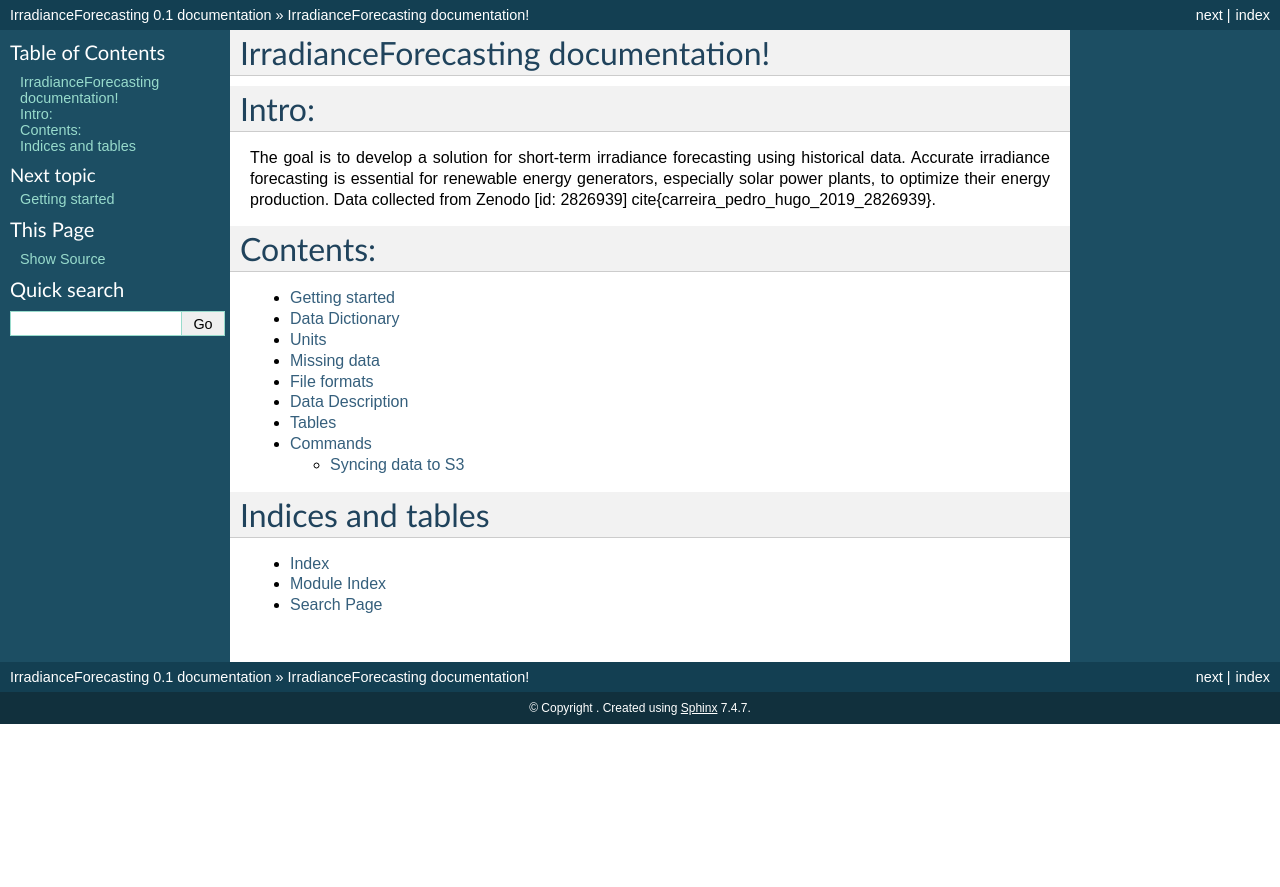
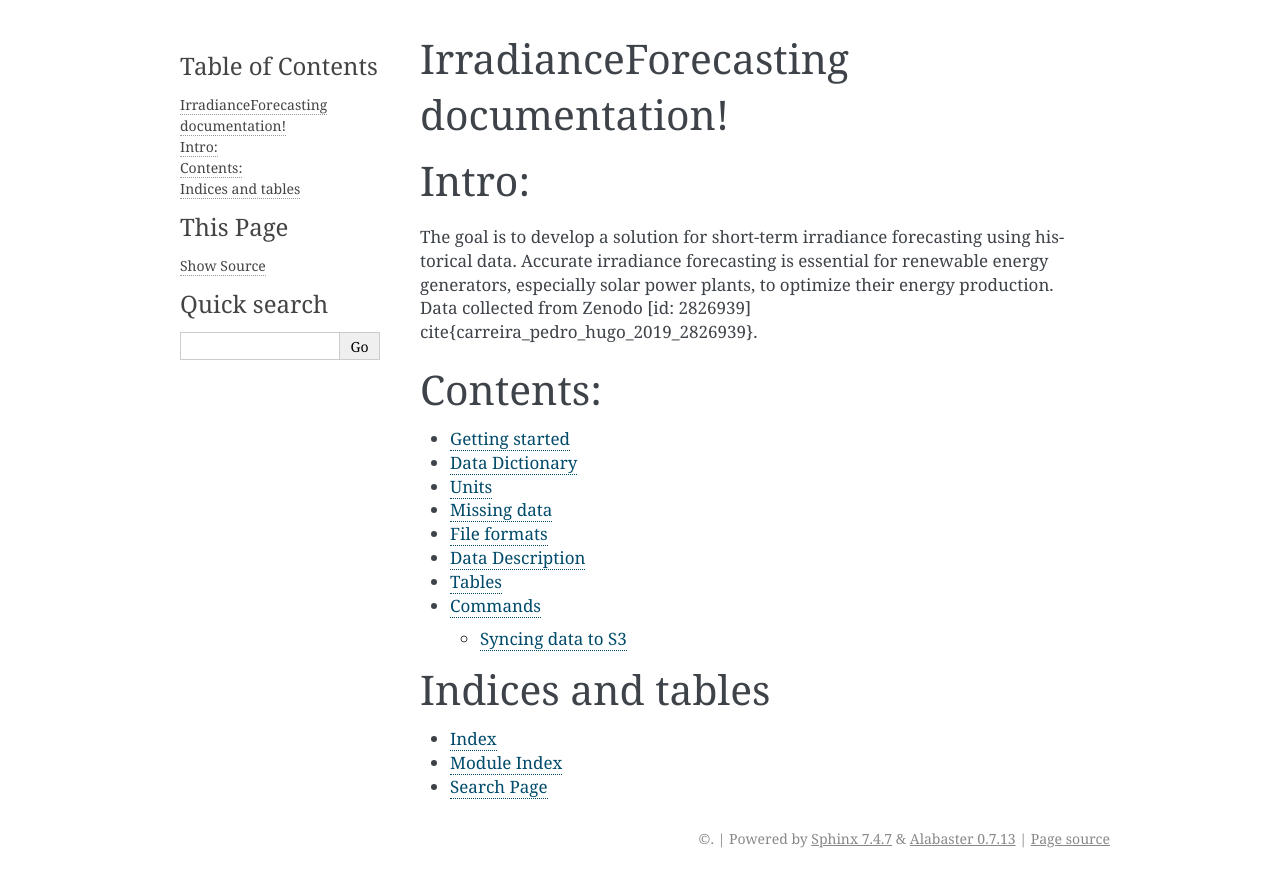
Before and after one commit to AEJaspan/irradianceforecasting, a Sphinx documentation site: the page built from docs/index.rst, in a window 1280 px wide. Shown: the top 887 px of the page. Built offline with Sphinx 7.4.7, drawn with Linux system fonts in a browser that asks for light colours.

Commit message:
Fixing RTD.

```diff
--- a/docs/conf.py
+++ b/docs/conf.py
@@ -17,6 +17,10 @@ from src.data import *
 from src.features import *
 from src.models import *
 from src.utils import *
+
+
+sys.path.insert(0, os.path.abspath('..'))
+
 # If extensions (or modules to document with autodoc) are in another directory,
 # add these directories to sys.path here. If the directory is relative to the
 # documentation root, use os.path.abspath to make it absolute, like shown here.
@@ -29,7 +33,7 @@ from src.utils import *
 
 # Add any Sphinx extension module names here, as strings. They can be extensions
 # coming with Sphinx (named 'sphinx.ext.*') or your custom ones.
-extensions = []
+extensions = ['sphinx.ext.autodoc', 'sphinx.ext.viewcode']
 
 # Add any paths that contain templates here, relative to this directory.
 templates_path = ['_templates']
@@ -94,7 +98,9 @@ pygments_style = 'sphinx'
 
 # The theme to use for HTML and HTML Help pages.  See the documentation for
 # a list of builtin themes.
-html_theme = 'default'
+# html_theme = 'default'
+html_theme = 'alabaster'
+
 
 # Theme options are theme-specific and customize the look and feel of a theme
 # further.  For a list of options available for each theme, see the
```
